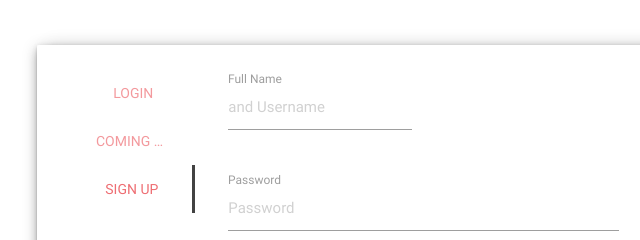
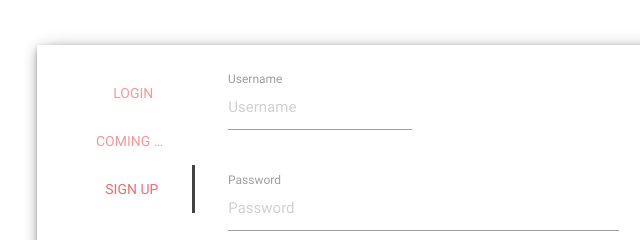
Before and after one commit to ShieldCoin/WebWallet, a website: page cachedHTML/Login.html in a window 1280 px wide. Both pictures are taken after a click on the link "SIGN UP". Shown: the part 180-420 px from the top of the page, 144-784 px from the left. Drawn offline with nearby package versions, Linux system fonts and the light colour scheme.

Commit message:
Username label+placeholder fix

```diff
--- a/cachedHTML/Login.html
+++ b/cachedHTML/Login.html
@@ -124,8 +124,8 @@
 
                                 <div class="row">
                                     <div class="input-field col s6">
-                                        <input placeholder="and Username" name="displayname" id="displaynameSignUpValue" type="text" class="validate" minlength="4" maxlength="64">
-                                        <label for="displayName" id="displaynameSignUpLabel" data-error="Your Display name must be atleast 4 long" data-success="Username">Full Name</label>
+                                        <input placeholder="Username" name="displayname" id="displaynameSignUpValue" type="text" class="validate" minlength="4" maxlength="64">
+                                        <label for="displayName" id="displaynameSignUpLabel" data-error="Your Display name must be atleast 4 long" data-success="Username">Username</label>
                                     </div>
                                 </div>
 
```
